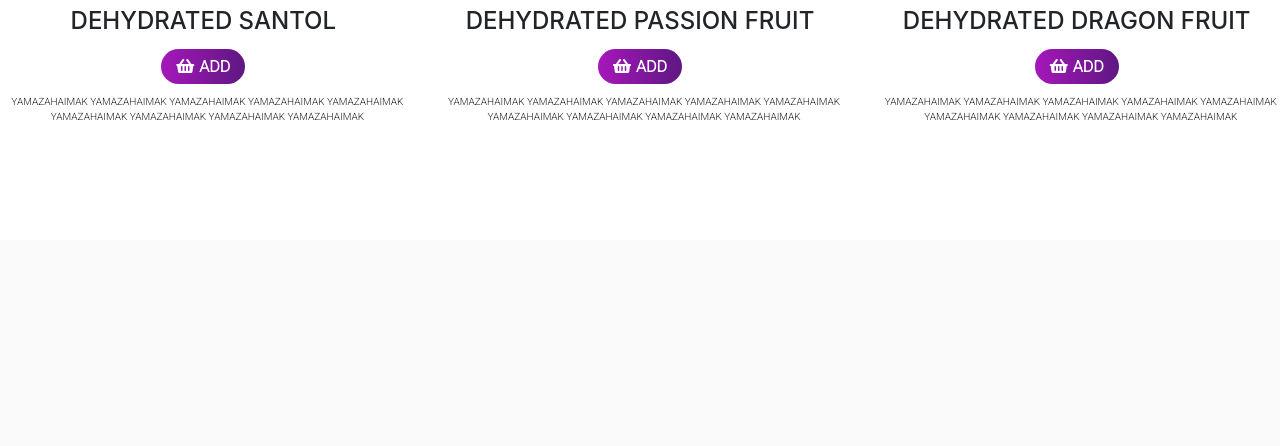
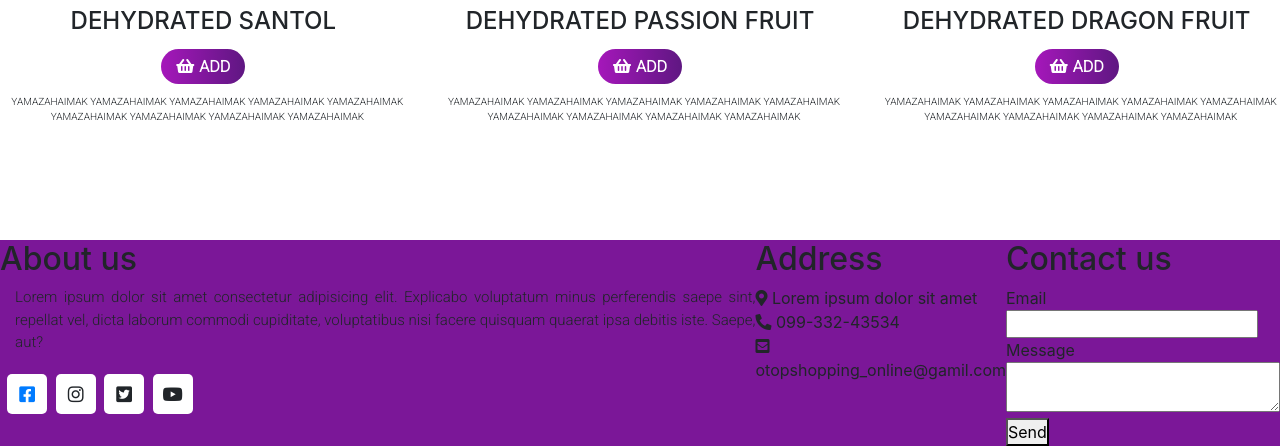
Before and after one commit to iceschp/otop-web, a PHP site: page / in a window 1280 px wide. Shown: the part 3125-3571 px from the top of the page. Before the commit the page ends 3245 px from the top, so only its background shows below. Run offline with PHP 8.4, Linux system fonts and the light colour scheme; some libraries are stand-ins or nearby versions.

Commit message:
footer number1

```diff
--- a/index.html
+++ b/index.html
@@ -171,7 +171,7 @@
         <!---------------------------------------Footer-------------------------------->
         <footer>
           <div class="foot-main-content">
-             <div class="foot left box">
+             <div class="foot-left-box">
                 <h2>About us</h2>
                 <div class="footcontent">
                   <p>Lorem ipsum dolor sit amet consectetur adipisicing elit. Explicabo voluptatum minus perferendis saepe sint, repellat vel, dicta laborum commodi cupiditate, voluptatibus nisi facere quisquam quaerat ipsa debitis iste. Saepe, aut?</p>
@@ -191,7 +191,7 @@
                   </div>
                 </div>
              </div>
-             <div class="foot center box">
+             <div class="foot-center-box">
               <h2>Address</h2>
               <div class="footcontent">
                 <div class="place">
@@ -208,7 +208,7 @@
                 </div>
               </div>
              </div>
-             <div class="foot right box">
+             <div class="foot-right-box">
                <h2>Contact us</h2>
                <div class="footcontent">
                  <form action="#">
--- a/stylesheet.css
+++ b/stylesheet.css
@@ -165,5 +165,47 @@ p{
     font-family: 'Roboto', sans-serif;
 }
 footer{
-    position: fixed;
+    bottom: 0px;
+    width: 100%;
+    background: #7b1798;
 }
+.foot-main-content{
+    display: flex;
+}
+.foot-main-content .box {
+  flex-basis: 50%;
+  padding: 10px 20px;
+}
+.box h2{
+     font-size: 1.125rem;
+     font-weight: 600;
+     text-transform: uppercase;
+}
+.footcontent p {
+    font-size: 15px;
+}
+.box .footcontent{
+    margin: 20px 0 0 0;
+}
+.foot-left-box .footcontent p {
+    text-align: justify;
+}
+.foot-left-box .footcontent .social {
+   margin: 20px 5px 5px 5px;
+}
+.foot-left-box .footcontent .social a {
+   padding: 0 2px;
+}
+.foot-left-box .footcontent .social a span {
+  height: 40px;
+  width: 40px;
+  background: #fff;
+  line-height: 40px;
+  text-align: center;
+  font-size: 18px;
+  border-radius: 5px;
+  transition: 0.3s;
+}
+.foot-left-box .footcontent .social a span:hover{
+    background: #983249;
+}
```
